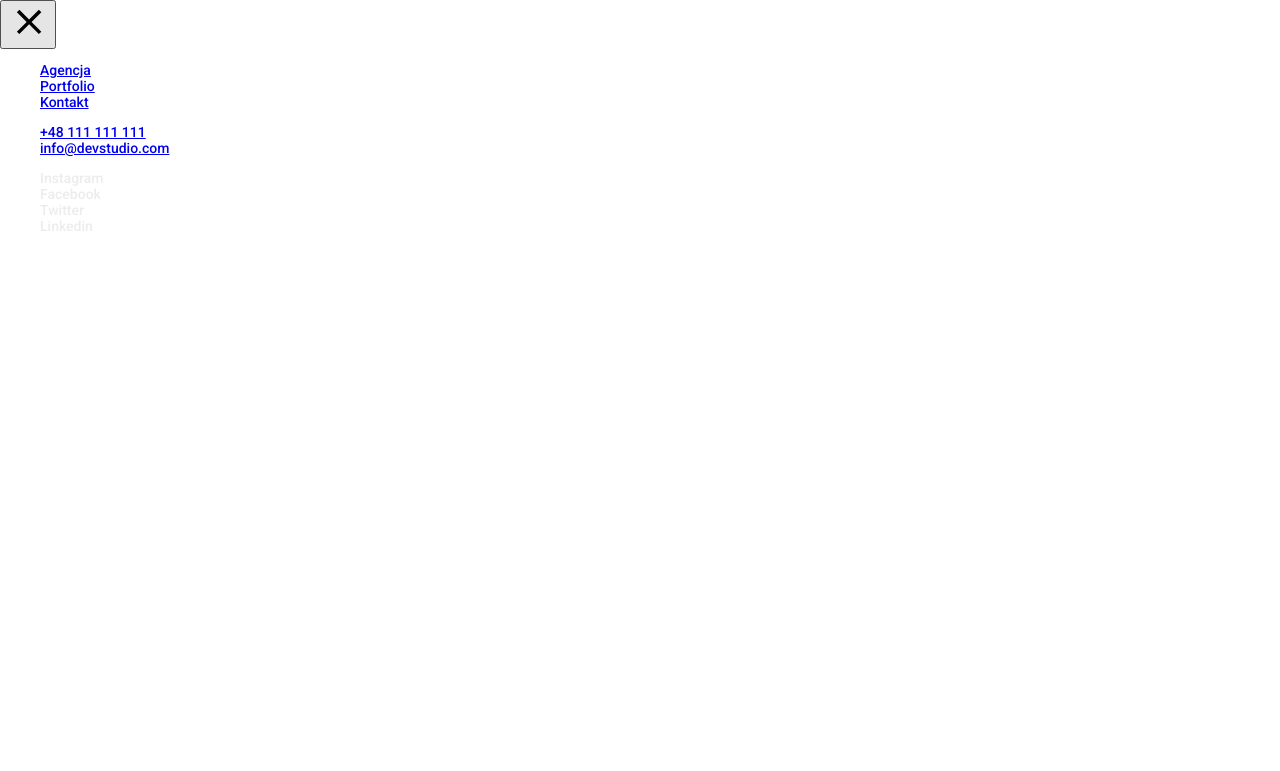
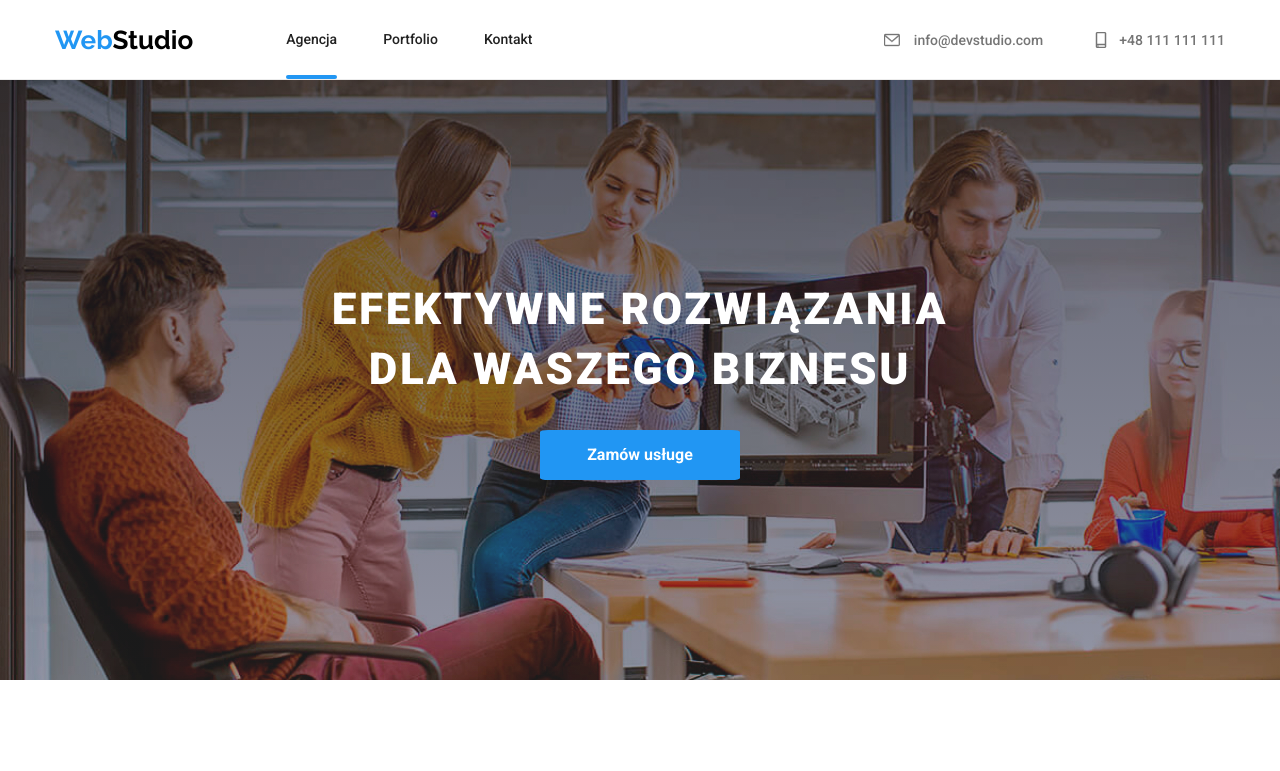
Before and after one commit to PiotrAdamski8888/goit-markup-hw-08, a plain HTML site: page index.html in a window 1280 px wide. Both pictures are taken after a click on the button 858 px from the left and 40 px from the top of the page. Shown: the top 771 px of the page. Drawn offline with nearby package versions, Linux system fonts and the light colour scheme.

Commit message:
fixed sass

```diff
--- a/index.html
+++ b/index.html
@@ -27,50 +27,7 @@
   <body>
     <!-- HEADER  -->
     <header class="header__font header">
-        <!-- MOBILE-MENU -->
-   <div class="mobile-menu__overlay" data-menu>
-    <div class="mobile-menu">
-      <button
-      class="mobile-menu__btn-close"
-      type="button"
-      data-menu-close
-    >
-      <svg
-        class="mobile-menu__icon-close"
-        width="40"
-        height="40"
-      >
-        <use
-          href="./images/icons.svg#icon-x"
-        ></use>
-      </svg>
-    </button>
-    <ul class="mobile-menu__nav">
-      <li>
-        <a class="mobile-menu__item mobile-menu__item--color" href="./index.html"> Agencja </a>
-      </li>
-      <li><a class="mobile-menu__item" href="./portfolio.html"> Portfolio </a></li>
-      <li><a class="mobile-menu__item" href="/kontakt"> Kontakt </a></li>
-    </ul>
 
-    <ul class="mobile-menu__contact">
-      <li class="mobile-menu__data">
-        <a class="mobile-menu__tel" href="tel:+48111111111">+48 111 111 111</a>
-      </li>
-      <li class="mobile-menu__data">
-        <a class="mobile-menu__email" href="mailto:info@devstudio.com"> info@devstudio.com </a>
-      </li>
-    </ul>
-
-    <ul class="mobile-menu__social">
-      <li class="mobile-menu__social--accent">Instagram</li>
-      <li class="mobile-menu__social--accent">Facebook</li>
-      <li class="mobile-menu__social--accent">Twitter</li>
-      <li class="mobile-menu__social--accent">Linkedin</li>
-    </ul>
-    </div>
-   </div>
-    <!-- MOBILE-MENU END -->
       <div class="header--width">
       <div class="header--justify">
         <nav class="header__box">
@@ -94,12 +51,12 @@
             </li>
           </ul>
           <button
-          class="mobile-menu-btn"
-          type="button"
-          data-menu-open
+          class="menu-toggle js-open-menu"
+          aria-expanded="false"
+          aria-controls="mobile-menu"
         >
         <svg
-            class="mobile-menu-btn__icon"
+        class="menu-toggle--icon"
         width="40"
         height="40"
       >
@@ -456,6 +413,32 @@
       </section>
       <!-- CUSTOMERS END-->
     </main>
+       <!-- MOBILE-MENU -->
+       <div class="menu-container js-menu-container" id="mobile-menu">
+        <button class="menu-toggle js-close-menu">
+          <svg
+            fill="currentColor"
+            viewBox="0 0 20 20"
+            xmlns="http://www.w3.org/2000/svg"
+            width="24"
+            height="24"
+          >
+            <path
+              fill-rule="evenodd"
+              d="M4.293 4.293a1 1 0 011.414 0L10 8.586l4.293-4.293a1 1 0 111.414 1.414L11.414 10l4.293 4.293a1 1 0 01-1.414 1.414L10 11.414l-4.293 4.293a1 1 0 01-1.414-1.414L8.586 10 4.293 5.707a1 1 0 010-1.414z"
+              clip-rule="evenodd"
+            ></path>
+          </svg>
+        </button>
+
+        <ul class="mobile-menu">
+          <li><a href="" class="link">About</a></li>
+          <li><a href="" class="link">Products</a></li>
+          <li><a href="" class="link">Contacts</a></li>
+          <li><a href="" class="link">Career</a></li>
+        </ul>
+      </div>
+  <!-- MOBILE-MENU END -->
      <!-- FOOTER-->
     <footer class="footer">
       <div class="container footer--flex">
--- a/js/mobile-menu.js
+++ b/js/mobile-menu.js
@@ -1,15 +1,28 @@
 (() => {
-  const menuOpenBtn = document.querySelector('[data-menu-open]');
-  const menuCloseBtn = document.querySelector('[data-menu-close]');
+  const mobileMenu = document.querySelector('.js-menu-container');
+  const openMenuBtn = document.querySelector('.js-open-menu');
+  const closeMenuBtn = document.querySelector('.js-close-menu');
 
-  const mobileMenu = document.querySelector('[data-menu]');
-  // const body = document.querySelector('body');
+  const toggleMenu = () => {
+    const isMenuOpen =
+      openMenuBtn.getAttribute('aria-expanded') === 'true' || false;
+    openMenuBtn.setAttribute('aria-expanded', !isMenuOpen);
+    mobileMenu.classList.toggle('is-open');
 
-  menuOpenBtn.addEventListener('click', openModal);
-  menuCloseBtn.addEventListener('click', openModal);
+    const scrollLockMethod = !isMenuOpen
+      ? 'disableBodyScroll'
+      : 'enableBodyScroll';
+    bodyScrollLock[scrollLockMethod](document.body);
+  };
 
-  function openModal() {
-    mobileMenu.classList.toggle('is-open');
-    // body.classList.toggle('no-scroll');
-  }
+  openMenuBtn.addEventListener('click', toggleMenu);
+  closeMenuBtn.addEventListener('click', toggleMenu);
+
+  // Close the mobile menu on wider screens if the device orientation changes
+  window.matchMedia('(min-width: 768px)').addEventListener('change', e => {
+    if (!e.matches) return;
+    mobileMenu.classList.remove('is-open');
+    openMenuBtn.setAttribute('aria-expanded', false);
+    bodyScrollLock.enableBodyScroll(document.body);
+  });
 })();
--- a/sass/components/_advantages.scss
+++ b/sass/components/_advantages.scss
@@ -3,7 +3,6 @@
   flex-direction: column;
   justify-content: center;
   padding-top: 94px;
-
 }
 .advantage {
   display: flex;
@@ -16,7 +15,12 @@
   @include tablet {
     margin-bottom: 45px;
   }
+  @include phone {
+    display: unset;
+    margin-inline: 15px ;
+  }
 }
+
 .advantages__icon {
   display: flex;
   align-items: center;
@@ -29,6 +33,9 @@
   @include tablet {
     width: 100%;
   }
+  @include phone {
+    width: 100%;
+  }
 }
 .advantages__font {
   font-weight: 700;
@@ -38,6 +45,9 @@
   margin-bottom: 10px;
   margin-top: 0;
   @include tablet {
+    text-align: center;
+  }
+  @include phone {
     text-align: center;
   }
 }
@@ -57,10 +67,16 @@
   @include tablet {
     width: 100%;
   }
+  @include phone {
+    width: 100%;
+  }
 }
 .test {
-  width: calc((100% - 90px)/4);
+  width: calc((100% - 90px) / 4);
   @include tablet {
-    width: calc((100% - 30px)/2);
+    width: calc((100% - 30px) / 2);
+  }
+  @include phone {
+    width: 100%;
   }
 }
--- a/sass/components/_modal-menu.scss
+++ b/sass/components/_modal-menu.scss
@@ -21,74 +21,22 @@
   border: none;
   box-shadow: none;
 }
-.hh {
-  position: absolute;
-  right: 10px;
+
+.menu-toggle {
+  width: 40px;
+height: 40px;
+cursor: pointer;
+padding: 0;
+margin: 0;
+border: 0;
+background-color: var(--main-white);
+
 }
-.mobile-menu__overlay {
-  position: relative;
-  background-color: var(--main-white);
-  width: 100%;
-  height: 100%;
-  top: 0px;
+.menu-toggle--icon {
+  @include tablet {
+    display: none;
+  }
+  @include desktop {
+    display: none;
+  }
 }
-.mobile-menu__overlay.is-open {
-  transform: translateX(0);
-  opacity: 1;
-  pointer-events: initial;
-  visibility: visible;
-}
-.mobile-menu {
-  display: flex;
-  flex-direction: column;
-  padding: 48px 40px;
-  width: 100%;
-  height: 100%;
-  position: relative;
-  color: $brandC;
-  opacity: 1;
-  background-color: var(--main-white);
-  z-index: 998;
-}
-
-.mobile-menu__icon-close {
-  background-color: #fff;
-  position: absolute;
-  width: 40px;
-  height: 40px;
-  top: 0;
-  left: 0;
-}
-
-.mobile-menu__list-nav {
-  list-style-type: none;
-  margin-bottom: 302px;
-}
-.mobile-menu__list-contact {
-  list-style-type: none;
-}
-.mobile-menu__list-social {
-  display: flex;
-  flex-wrap: wrap;
-  gap: 10px;
-  list-style-type: none;
-}
-.mobile-menu__link-nav {
-  font-weight: 500;
-  font-size: 40px;
-  line-height: calc(47 / 40);
-  letter-spacing: 0.02em;
-  color: var(--main-black);
-  list-style-type: none;
-}
-.mobile-menu__link-nav--active {
-  color: var(--main-blue);
-}
-.mobile-menu__item {
-  display: block;
-  margin-bottom: 32px;
-}
-
-.mobile-menu__item--color {
-  color: var(--main-blue);
-}
```
Also changed, not shown: css/main.min.css, 1 other file. Lines whose indentation alone changed are shown as unchanged.
